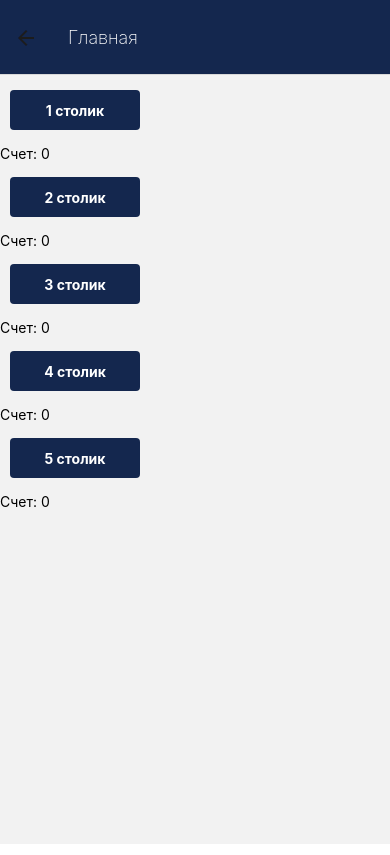
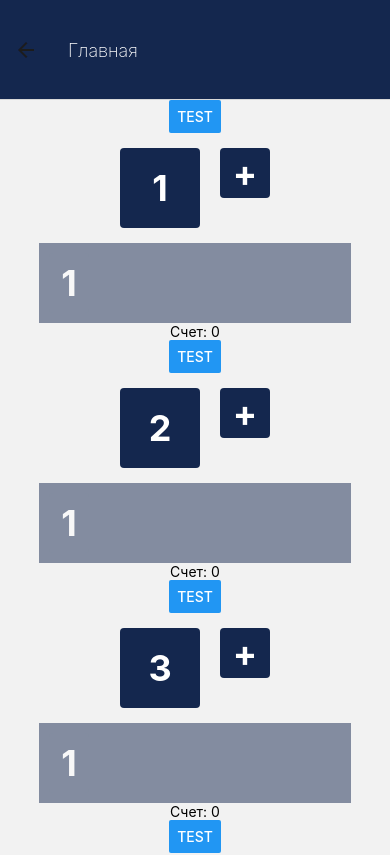
Before and after one commit to Vadimyass/Scaner, a React Native app in the folder Scaner/: screen /MenuTables in a window 390 px wide. Shown: the top 855 px of the page. Built offline with nearby package versions, Linux system fonts and the light colour scheme; no server answers.

Commit message:
Added receipts system and function what works after payment

```diff
--- a/Scaner/Main.js
+++ b/Scaner/Main.js
@@ -84,6 +84,9 @@ export default function Main({navigation}) {
       Nomer: client[0], Name: client[1], Cost: client[2], ID: client[3],  Image: client[4]
    } )
   }
+  const ClearStorage = async() => {
+    AsyncStorage.clear();
+  }
   return (
     <View style={styles.container}>
       <Modal visible={clientModalWindow}>
@@ -117,6 +120,9 @@ export default function Main({navigation}) {
           </TouchableOpacity>
           <TouchableOpacity style={styles.button} onPress={()=>navigation.navigate('MenuTables', tableInfo)}>
             <Text style={styles.textButton}>Меню столов</Text>
+          </TouchableOpacity>
+          <TouchableOpacity style={styles.button} onPress={ClearStorage}>
+            <Text style={styles.textButton}>Очистка сторейджа</Text>
           </TouchableOpacity>
         </View>
       )}
--- a/Scaner/MenuTables.js
+++ b/Scaner/MenuTables.js
@@ -3,6 +3,7 @@ import { StyleSheet, View, Button, Text, FlatList, TouchableOpacity, Modal} from
 import Schet from './Schet'
 import AsyncStorage from '@react-native-async-storage/async-storage';
 import { useFocusEffect } from '@react-navigation/core';
+import Table from './Table.js'
 
 export default function MenuTables({route, navigation}) {
 
@@ -28,7 +29,8 @@ export default function MenuTables({route, navigation}) {
   }, []));
 
   const setOrder = async(Price, Order) =>{
-    tableInfo[selectedTable] = {price: Price, key: tableInfo[selectedTable].key, order: Order}
+    tableInfo[selectedTable].price = Price
+    tableInfo[selectedTable].order[selectedReceipt] = Order
     try{
       await AsyncStorage.setItem("tableinfo", JSON.stringify(tableInfo))
       console.log("set tableinfo")
@@ -41,36 +43,44 @@ export default function MenuTables({route, navigation}) {
   }
 
     const[selectedTable, setSelectedTable] = useState(0)
+    const[selectedReceipt, setSelectedReceipt] = useState(0)
 
-    const selectTable = (number) =>{
-      setSelectedTable(number)
-      console.log("Выбран стол номер ", number+1)
+    const selectTable = (table, receipt) =>{
+      setSelectedTable(table)
+      setSelectedReceipt(receipt)
+      console.log("Выбран стол номер ", table+1, "  Чек номер ", receipt+1)
       setModalWindow(true)
     }
     const [tableInfo, setTableInfo] = (useState([
-        {price: 0, key: '0', order: []},
-        {price: 0, key: '1', order: []},
-        {price: 0, key: '2', order: []},
-        {price: 0, key: '3', order: []},
-        {price: 0, key: '4', order: []}
+        {price: 0, key: '0', order: [[],[],[],[],[]]},
+        {price: 0, key: '1', order: [[],[],[],[],[]]},
+        {price: 0, key: '2', order: [[],[],[],[],[]]},
+        {price: 0, key: '3', order: [[],[],[],[],[]]},
+        {price: 0, key: '4', order: [[],[],[],[],[]]}
     ]))
 
+    const payment = async (nomer) => {
+      tableInfo[nomer].order = [[],[],[],[],[]]
+      tableInfo[nomer].price = 0
+      try{
+        await AsyncStorage.setItem("tableinfo", JSON.stringify(tableInfo))
+        console.log("set tableinfo")
+      }
+      catch(e){
+        console.log(e)
+      }
+    }
 
     return (
-      <View>
+      <View style={styles.main}>
         <Modal visible={modalWindow}>
-          <View style={styles.info}>
-            <Schet Price={tableInfo[selectedTable].price} Order={tableInfo[selectedTable].order} setOrder={setOrder}/>
+          <View style={styles.list}>
+            <Schet Price={tableInfo[selectedTable].price} Order={tableInfo[selectedTable].order[selectedReceipt]} setOrder={setOrder}/>
           </View>
         </Modal>
-        <View>
+        <View style={styles.list}>
           <FlatList data={tableInfo} renderItem={({item})=>(
-            <View>
-              <TouchableOpacity style={styles.button} onPress={()=>selectTable(parseInt(item.key))}>
-                <Text style={styles.textButton}>{parseInt(item.key)+1} столик</Text>
-              </TouchableOpacity>
-              <Text>Счет: {item.price}</Text>
-            </View>
+            <Table table={item} selectTable={selectTable} payment={payment}/>
           )}
           scrollEnabled={true}/>
         </View>
@@ -79,23 +89,10 @@ export default function MenuTables({route, navigation}) {
   }
 
 const styles = StyleSheet.create({
-  button: {
-    width: 130,
-    borderRadius: 4,
-    backgroundColor: '#14274e',
-    flexDirection: 'row',
-    justifyContent: 'center',
-    alignItems: 'center',
-    height: 40,
-    zIndex: 2,
-    marginBottom: 15,
-    marginTop: 15,
-    marginRight: 10,
-    marginLeft: 10
+  main:{
+    alignItems: 'center'
   },
-  textButton:{
-    color: '#fff',
-    fontWeight: 'bold',
-    textAlign: 'center'
-  },
+  list:{
+    width: "100%"
+  }
 })
--- a/Scaner/Navigate.js
+++ b/Scaner/Navigate.js
@@ -3,7 +3,6 @@ import Main from './Main';
 import FormRedactor from './FormRedactor';
 import FormCreator from './FormCreator';
 import MenuTables from './MenuTables';
-import Schet from './Schet'
 
 import { createStackNavigator } from '@react-navigation/stack';
 import { NavigationContainer } from '@react-navigation/native';
@@ -18,7 +17,7 @@ export default function Navigate() {
                 component={Main}
                 options={{
                     title: 'Главная',
-                    headerStyle: { backgroundColor: '#14274e', height: 75 },
+                    headerStyle: { backgroundColor: '#14274e', height: 100 },
                     headerTitleStyle: { fontWeight: '200', textAlign: 'center', color:'#fff' },
                 }}
             />
@@ -27,7 +26,7 @@ export default function Navigate() {
                 component={FormRedactor}
                 options={{
                     title: 'Редактировать профиль',
-                    headerStyle: { backgroundColor: '#14274e', height: 75 },
+                    headerStyle: { backgroundColor: '#14274e', height: 100 },
                     headerTitleStyle: { fontWeight: '200', textAlign: 'center', marginRight: '15%', color:'#fff', fontSize: 17 },
                 }}
             />
@@ -36,7 +35,7 @@ export default function Navigate() {
                 component={FormCreator}
                 options={{
                     title: 'Создать профиль',
-                    headerStyle: { backgroundColor: '#14274e', height: 75 },
+                    headerStyle: { backgroundColor: '#14274e', height: 100 },
                     headerTitleStyle: { fontWeight: '200', textAlign: 'center', marginRight: '15%', color:'#fff', fontSize: 17 },
                 }}
             />
@@ -45,18 +44,8 @@ export default function Navigate() {
                 component={MenuTables}
                 options={{
                     title: 'Главная',
-                    headerStyle: { backgroundColor: '#14274e', height: 75 },
+                    headerStyle: { backgroundColor: '#14274e', height: 100 },
                     headerTitleStyle: { fontWeight: '200', textAlign: 'center', color:'#fff' },
-                }}
-            />
-            <Stack.Screen
-                name="Schet"
-                component={Schet}
-                options={{
-                    title: 'Редактировать профиль',
-                    headerStyle: { backgroundColor: '#14274e', height: 75 },
-                    headerTitleStyle: { fontWeight: '200', textAlign: 'center', marginRight: '15%', color:'#fff', fontSize: 17 },
-
                 }}
             />
         </Stack.Navigator>
--- a/Scaner/Schet.js
+++ b/Scaner/Schet.js
@@ -49,6 +49,7 @@ export default function Schet({Price, Order, setOrder}) {
       <Modal visible={modalWindow}>
         <Form addHandler={addHandler} priceList={data}/>
       </Modal>
+      <Text style={styles.text}>Чек номер: {}</Text>
       <Text style={styles.text}>Сумма всех заказов: {fullPrice}</Text>
       <View>
         <Button title = "Добавить заказ" onPress = {()=>setModalWindow(true)}/>
--- /dev/null
+++ b/Scaner/Table.js
@@ -0,0 +1,118 @@
+import React, {useState, useEffect} from 'react';
+import { StyleSheet, View, Button, Text, FlatList, TouchableOpacity, Modal} from 'react-native';
+
+export default function Form({table, selectTable, payment}) {
+
+    const [receipts, setReceipts] = useState([{nomer: 0, key: "0"}])
+    const [lastReceipt, setLastReceipt] = useState({nomer: 1})
+    const addHandler = (receipt) => {
+        setReceipts((list)=>{
+          return[
+            ...list,
+            {nomer: receipt, key: Math.random().toString(36).substring(7)}
+
+          ]
+        })
+        setLastReceipt({nomer: receipt+1})
+      }
+    const Paying = () =>{
+      setReceipts([{nomer: 0, key: '0'}])
+      setLastReceipt({nomer: 1})
+      payment(parseInt(table.key))
+    }
+    return (
+        <View style={styles.main}>
+            <Button title="test" onPress={()=>Paying()}/>
+            <View style={styles.panel}>
+                <View style={styles.button}>
+                    <Text style={styles.textButton}>{parseInt(table.key)+1}</Text>
+                </View>
+                <TouchableOpacity style={styles.miniButton} onPress={()=>addHandler(lastReceipt.nomer)}>
+                    <Text style={styles.textButton}>+</Text>
+                </TouchableOpacity>
+            </View>
+            <View style={styles.smallPanel}>
+                <FlatList data={receipts} renderItem={({item})=>(
+                    <View>
+                        <TouchableOpacity style={styles.receipt} onPress={()=>selectTable(parseInt(table.key), parseInt(item.nomer))}>
+                            <Text style={styles.textButton}>{parseInt(item.nomer)+1}</Text>
+                        </TouchableOpacity>
+                    </View>
+                    )}
+                    scrollEnabled={true}
+                    horizontal={true}/>
+            </View>
+            <Text>Счет: {table.price}</Text>
+        </View>
+    );
+  }
+const styles = StyleSheet.create({
+    main:{
+        width: "100%",
+        alignItems: 'center'
+      },
+    panel:{
+        justifyContent: 'center',
+        flexDirection: 'row'
+    },
+    receiptsList:{
+        justifyContent: 'flex-start',
+        flexDirection: 'row'
+    },
+    button: {
+      width: 80,
+      borderRadius: 4,
+      backgroundColor: '#14274e',
+      flexDirection: 'row',
+      justifyContent: 'center',
+      alignItems: 'center',
+      height: 80,
+      zIndex: 2,
+      marginBottom: 15,
+      marginTop: 15,
+      marginRight: 10,
+      marginLeft: 10
+    },
+    miniButton: {
+        width: 50,
+        borderRadius: 4,
+        backgroundColor: '#14274e',
+        flexDirection: 'row',
+        justifyContent: 'center',
+        alignItems: 'center',
+        height: 50,
+        zIndex: 2,
+        marginBottom: 15,
+        marginTop: 15,
+        marginRight: 10,
+        marginLeft: 10
+      },
+    receipt:{
+        width: 40,
+        borderRadius: 4,
+        backgroundColor: '#14274e',
+        flexDirection: 'row',
+        justifyContent: 'center',
+        alignItems: 'center',
+        height: 60,
+        zIndex: 2,
+        marginBottom: 10,
+        marginTop: 10,
+        marginRight: 10,
+        marginLeft: 10
+    },
+    textButton:{
+      color: '#fff',
+      fontWeight: 'bold',
+      textAlign: 'center',
+      fontSize: 36
+    },
+    smallPanel:{
+      width: "80%",
+      height: 80,
+      backgroundColor: '#14274e',
+      opacity: 0.5,
+      flexDirection: 'row',
+      alignItems: 'flex-end'
+    }
+  })
```
